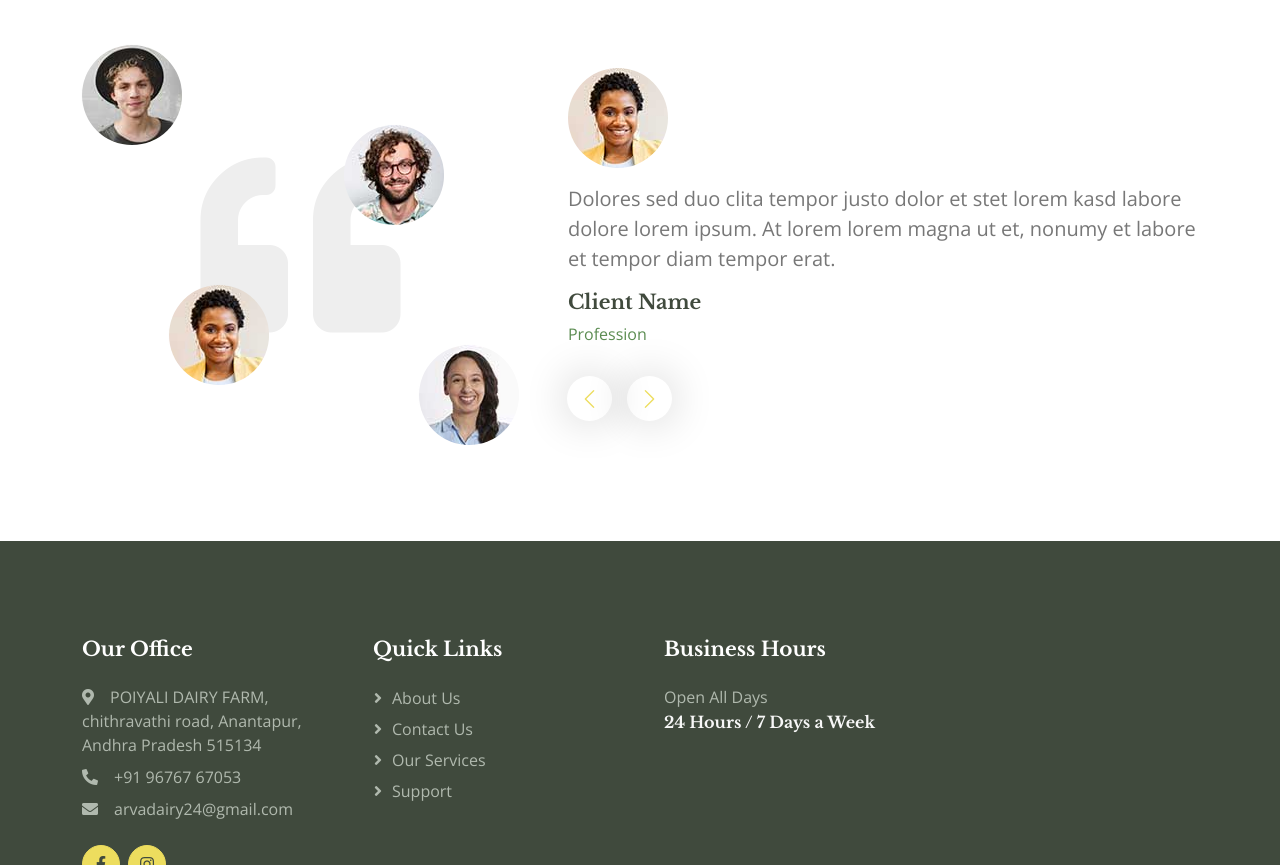
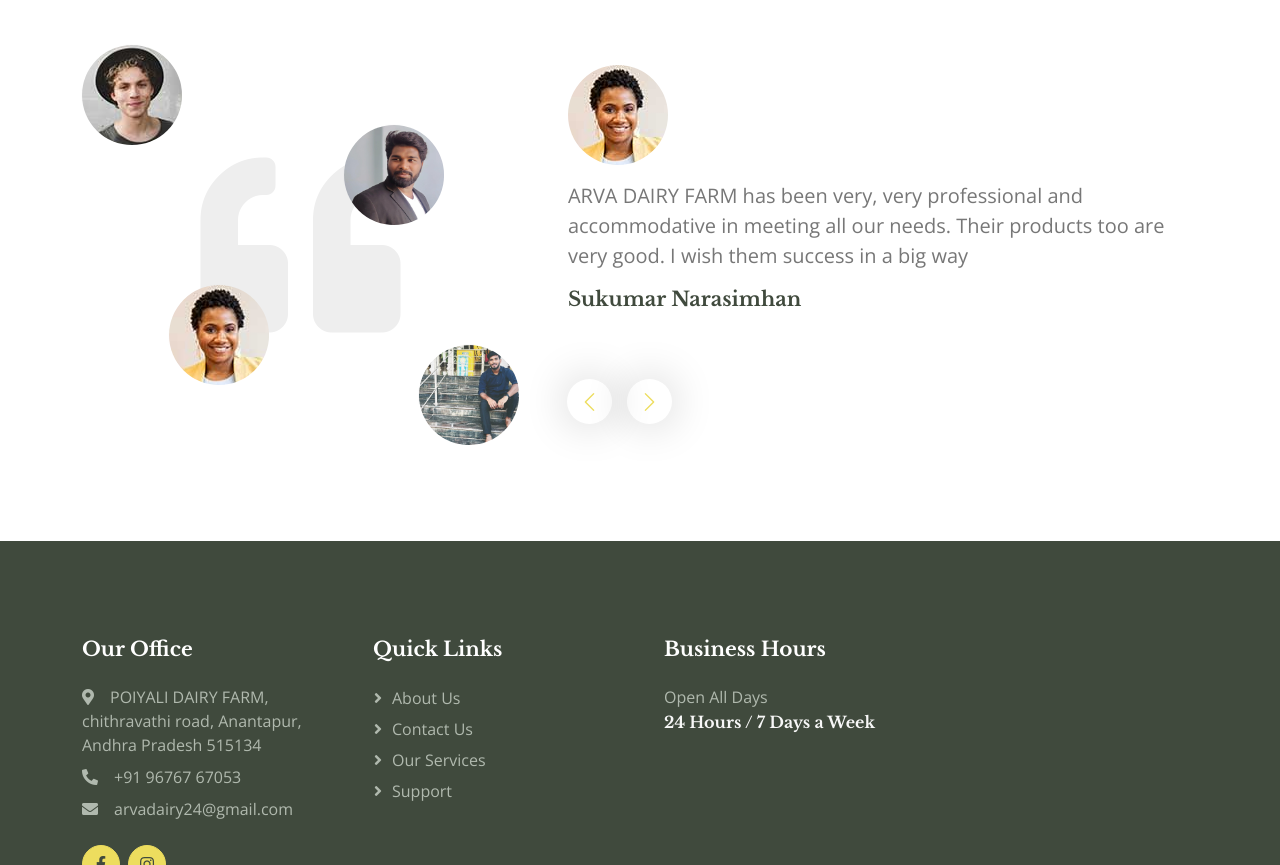
Before and after one commit to rithika1208/arvadairy, a plain HTML site: page index.html in a window 1280 px wide. Shown: the part 5813-6678 px from the top of the page. Drawn offline with nearby package versions, Linux system fonts and the light colour scheme.

Commit message:
Resolved merge conflicts

```diff
--- a/index.html
+++ b/index.html
@@ -512,7 +512,7 @@
                         </div>
                     </div>
                 </div>
-<a class="btn btn-secondary rounded-pill py-3 px-4 mt-3" href="./product.html" style="width: 200px;">Explore More</a>
+                 <a class="btn btn-secondary rounded-pill py-3 px-4 mt-3" href="./product.html" style="width: 200px;">Explore More</a>
 
             </div>
         </div>
@@ -582,35 +582,31 @@
                     <div class="testimonial-img">
                         <img class="img-fluid animated pulse infinite" src="img/testimonial-1.jpg" alt="">
                         <img class="img-fluid animated pulse infinite" src="img/testimonial-2.jpg" alt="">
-                        <img class="img-fluid animated pulse infinite" src="img/testimonial-3.jpg" alt="">
-                        <img class="img-fluid animated pulse infinite" src="img/testimonial-4.jpg" alt="">
+                        <img class="img-fluid animated pulse infinite" src="img/David.jpeg" alt="">
+                        <img class="img-fluid animated pulse infinite" src="img/vikram.jpeg" alt="">
                     </div>
                 </div>
                 <div class="col-lg-7 wow fadeInUp" data-wow-delay="0.5s">
                     <div class="owl-carousel testimonial-carousel">
                         <div class="testimonial-item">
                             <img class="img-fluid mb-3" src="img/testimonial-1.jpg" alt="">
-                            <p class="fs-5">Dolores sed duo clita tempor justo dolor et stet lorem kasd labore dolore lorem ipsum. At lorem lorem magna ut et, nonumy et labore et tempor diam tempor erat.</p>
-                            <h5>Client Name</h5>
-                            <span class="text-primary">Profession</span>
+                            <p class="fs-5">Awesome milk quality. Got very thick cream. Loved it. I will recommend everyone. Thank you kabil.</p>
+                            <h5>Adithya Rathod</h5>
                         </div>
                         <div class="testimonial-item">
                             <img class="img-fluid mb-3" src="img/testimonial-2.jpg" alt="">
-                            <p class="fs-5">Dolores sed duo clita tempor justo dolor et stet lorem kasd labore dolore lorem ipsum. At lorem lorem magna ut et, nonumy et labore et tempor diam tempor erat.</p>
-                            <h5>Client Name</h5>
-                            <span class="text-primary">Profession</span>
+                            <p class="fs-5">ARVA DAIRY FARM has been very, very professional and accommodative in meeting all our needs. Their products too are very good. I wish them success in a big way</p>
+                            <h5>Sukumar Narasimhan</h5>
                         </div>
                         <div class="testimonial-item">
-                            <img class="img-fluid mb-3" src="img/testimonial-3.jpg" alt="">
-                            <p class="fs-5">Dolores sed duo clita tempor justo dolor et stet lorem kasd labore dolore lorem ipsum. At lorem lorem magna ut et, nonumy et labore et tempor diam tempor erat.</p>
-                            <h5>Client Name</h5>
-                            <span class="text-primary">Profession</span>
+                            <img class="img-fluid mb-3" src="img/David.jpeg" alt="">
+<p class="fs-5">Arva Dairy is the best dairy farm in Puttaparthi and nearby locations. They are highly professional and accommodating in meeting all our needs. Their products are excellent, and we wish them great success!</p>
+                            <h5>David Santhan</h5>
                         </div>
                         <div class="testimonial-item">
-                            <img class="img-fluid mb-3" src="img/testimonial-4.jpg" alt="">
-                            <p class="fs-5">Dolores sed duo clita tempor justo dolor et stet lorem kasd labore dolore lorem ipsum. At lorem lorem magna ut et, nonumy et labore et tempor diam tempor erat.</p>
-                            <h5>Client Name</h5>
-                            <span class="text-primary">Profession</span>
+                            <img class="img-fluid mb-3" src="img/vikram.jpeg" alt="">
+<p class="fs-5">Arva Dairy Farm is trusted by families across Puttaparthi and nearby areas for its fresh and pure dairy products. Their dedication to quality and customer satisfaction makes them a standout choice. We highly recommend them for all your dairy needs!</p>
+                            <h5>Vikram</h5>
                         </div>
                     </div>
                 </div>
```
Also changed, not shown: contact.html (+2 -3 lines), product.html (+16 -0 lines), service.html (+3 -3 lines), img/David.jpeg (added), img/buttermilk.png (added), img/vikram.jpeg (added).
